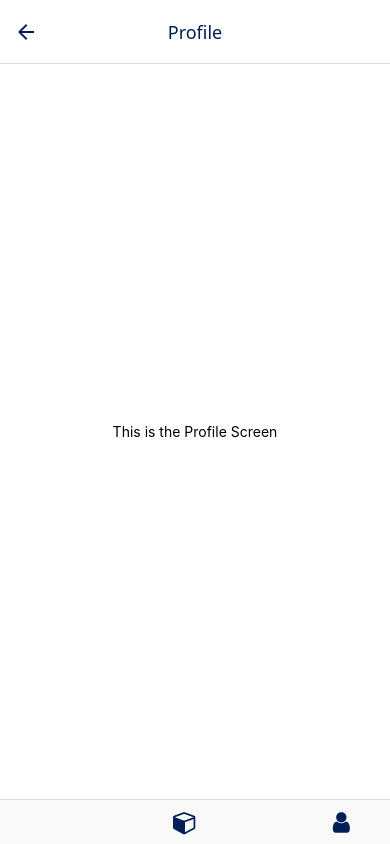
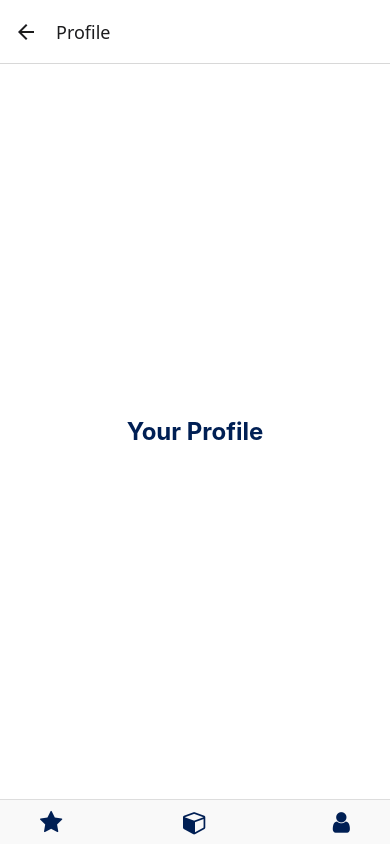
Before and after one commit to TUDublinBlanchBusinessIT/project-moyaknox-2, a React Native app: screen /Profile in a window 390 px wide. Built offline with nearby package versions, Linux system fonts and the light colour scheme.

Commit message:
button added for inspiration feed

```diff
--- a/App.js
+++ b/App.js
@@ -8,21 +8,29 @@ import NewStackScreen from './screens/NewStackScreen';
 import ProfileScreen from './screens/ProfileScreen';
 import { getFirestore, collection, query, where, getDocs, setDoc, doc } from 'firebase/firestore';
 import { app } from './firebaseConfig'; // Import Firebase config
+import InspirationFeed from './screens/InspirationFeed';
+//import { UserProvider } from './UserContext';
+
+
 
 const db = getFirestore(app);
-
 const Stack = createStackNavigator();
 
+
 export default function App() {
+
+
   const handleLogin = async (email, password, navigation) => {
     try {
       const usernamesCollection = collection(db, 'usernames');
       const q = query(usernamesCollection, where('email', '==', email));
       const querySnapshot = await getDocs(q);
 
+
       if (!querySnapshot.empty) {
         const userDoc = querySnapshot.docs[0];
         const userData = userDoc.data();
+
 
         if (userData.password === password) {
           alert('Login Successful!');
@@ -78,8 +86,8 @@ export default function App() {
           )}
         </Stack.Screen>
 
-        {/* Home Screen */}
-        <Stack.Screen name="Home" component={HomeScreen}/>
+
+        <Stack.Screen name="Home" component={HomeScreen} />
 
 
         {/* New Stack Screen */}
@@ -96,15 +104,15 @@ export default function App() {
           }}
         />
 
-        <Stack.Screen
-          name="Profile"
-          component={ProfileScreen}
+      <Stack.Screen name="Profile" component={ProfileScreen} />
+
+      <Stack.Screen
+          name="InspirationFeed"
+          component={InspirationFeed}
           options={{
-            headerTitle: 'Profile',
+            headerTitle: 'Inspiration Feed',
             headerTitleAlign: 'center',
-            headerStyle: {
-              backgroundColor: '#fff',
-            },
+            headerStyle: { backgroundColor: '#fff' },
             headerTintColor: '#001F54',
           }}
         />
--- /dev/null
+++ b/UserContext.js
@@ -0,0 +1,13 @@
+import React, { createContext, useContext, useState } from 'react';
+
+export const UserContext = createContext();
+
+export const UserProvider = ({ children }) => {
+  const [userEmail, setUserEmail] = useState(null);
+
+  return (
+    <UserContext.Provider value={{ userEmail, setUserEmail }}>
+      {children}
+    </UserContext.Provider>
+  );
+};
--- a/components/Footer.js
+++ b/components/Footer.js
@@ -5,10 +5,17 @@ import Icon from 'react-native-vector-icons/FontAwesome';
 export default function Footer({ navigation }) {
   return (
     <View style={styles.footer}>
-      {/* Empty space for alignment */}
-      <View style={{ flex: 1 }}></View>
+      {/* Star Button on the left */}
+      <View style={{ flex: 1, alignItems: 'flex-start', paddingLeft: 20 }}>
+        <TouchableOpacity
+          style={styles.footerButton}
+          onPress={() => navigation.navigate('InspirationFeed')} // Replace with the actual screen name
+        >
+          <Icon name="star" size={24} color="#001F54" />
+        </TouchableOpacity>
+      </View>
 
-      {/* Home Button */}
+      {/* Home Button in the middle */}
       <View style={styles.footerButtonContainer}>
         <TouchableOpacity
           style={styles.footerButton}
@@ -18,7 +25,7 @@ export default function Footer({ navigation }) {
         </TouchableOpacity>
       </View>
 
-      {/* Profile Button */}
+      {/* Profile Button on the right */}
       <View style={{ flex: 1, alignItems: 'flex-end', paddingRight: 20 }}>
         <TouchableOpacity
           style={styles.footerButton}
@@ -36,7 +43,7 @@ const styles = StyleSheet.create({
     flexDirection: 'row',
     alignItems: 'center',
     paddingVertical: 10,
-    backgroundColor: '#f9f9f9', // Light background for footer
+    backgroundColor: '#f9f9f9',
     borderTopWidth: 1,
     borderTopColor: '#ddd',
   },
--- a/screens/HomeScreen.js
+++ b/screens/HomeScreen.js
@@ -20,6 +20,8 @@ return (
     <ScrollView style={styles.scrollView}>
       {/* Content Section */}
       <View style={styles.content}>
+
+        {/* Create New Stack Button */}
         <TouchableOpacity
           style={styles.createButton}
           onPress={() => {
@@ -37,7 +39,7 @@ return (
           </View>
 
 
-        <Text style={styles.sectionTitle}>Trip to Milan</Text>
+        <Text style={styles.sectionTitle}>Your First Stack</Text>
           <View style={styles.stackPlaceholder}>
             <Text style={styles.stackPlaceholderText}>Placeholder for Milan outfits</Text>
           </View>
@@ -113,4 +115,5 @@ const styles = StyleSheet.create({
     color: '#666',
     textAlign: 'center',
   },
+
 });
--- /dev/null
+++ b/screens/InspirationFeed.js
@@ -0,0 +1,24 @@
+import React from 'react';
+import { View, Text, StyleSheet } from 'react-native';
+
+export default function InspirationFeed() {
+  return (
+    <View style={styles.container}>
+      <Text style={styles.text}>Welcome to the Inspiration Feed!</Text>
+    </View>
+  );
+}
+
+const styles = StyleSheet.create({
+  container: {
+    flex: 1,
+    justifyContent: 'center',
+    alignItems: 'center',
+    backgroundColor: '#fff',
+  },
+  text: {
+    fontSize: 24,
+    color: '#001F54',
+    fontWeight: 'bold',
+  },
+});
--- a/screens/LoginScreen.js
+++ b/screens/LoginScreen.js
@@ -36,6 +36,7 @@ export default function LoginScreen({ navigation, }) {
       console.error('Error logging in:', error);
       alert('Something went wrong. Please try again.');
     }
+
   };
 
   return (
--- a/screens/ProfileScreen.js
+++ b/screens/ProfileScreen.js
@@ -2,15 +2,14 @@ import React from 'react';
 import { View, Text, StyleSheet } from 'react-native';
 import Footer from '../components/Footer';
 
+
 export default function ProfileScreen({ navigation }) {
+
     return (
     <View style={styles.container}>
-      {/* Main Content Section */}
       <View style={styles.content}>
-      <Text style={styles.text}>This is the Profile Screen</Text>
+        <Text style={styles.title}>Your Profile</Text>
     </View>
-
-    {/* Reusable Footer */}
     <Footer navigation={navigation} />
     </View>
   );
@@ -22,14 +21,18 @@ const styles = StyleSheet.create({
     backgroundColor: '#fff',
   },
   content: {
-    flex: 1, // Allow content to take up the available space
-    justifyContent: 'center', // Center content vertically
-    alignItems: 'center', // Center content horizontally
-    padding: 20,
+    flex: 1,
+    justifyContent: 'center',
+    alignItems: 'center',
   },
   title: {
     fontSize: 24,
     fontWeight: 'bold',
     color: '#001F54',
   },
+  email: {
+    fontSize: 16,
+    color: '#001F54',
+    marginTop: 10,
+  },
 });
```
Lines whose indentation alone changed are shown as unchanged.
